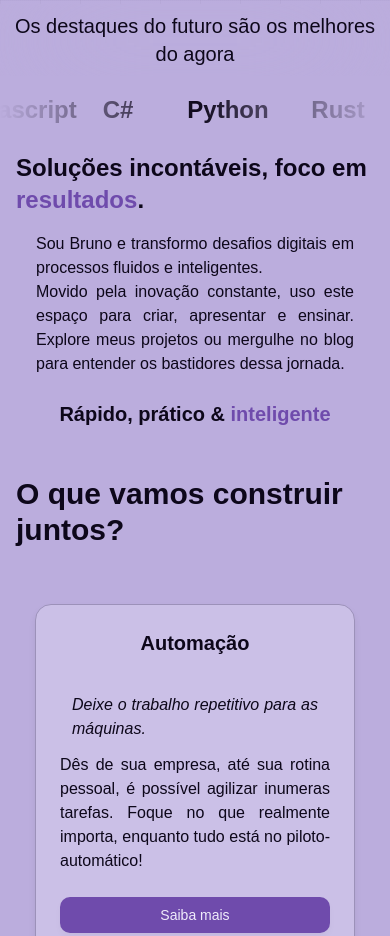
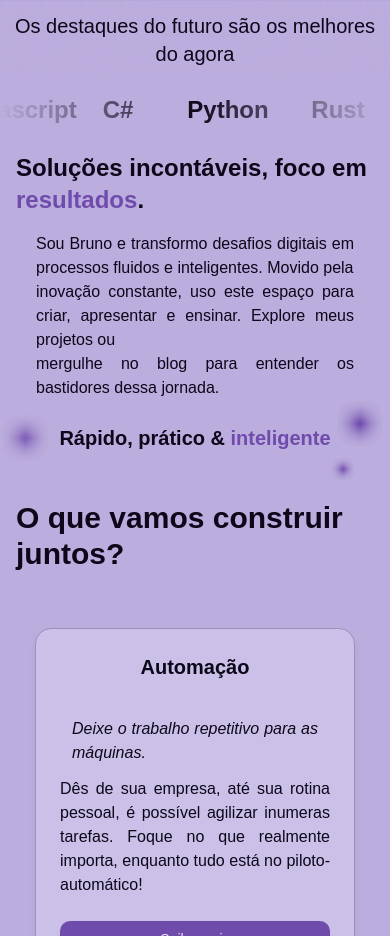
Before and after one commit to corrbrunno/website, a SvelteKit app: page / in a window 390 px wide. Shown: the part 840-1776 px from the top of the page. Built offline with nearby package versions, Linux system fonts and the light colour scheme.

Commit message:
style: creted custom sparkle and used animated on the impact-banner component

```diff
--- /dev/null
+++ b/src/lib/components/decorations/sparkle.svelte
@@ -0,0 +1,34 @@
+<script lang="ts">
+	import { cn } from "$lib/utils";
+
+
+	const {
+		class: className,
+		color = 'var(--primary)',
+		degreesRotation = 0,
+	}: { class?: string; color?: string; degreesRotation?: Number } = $props();
+</script>
+
+<div id="target" class={cn(className)} style="--target-color: {color}; --target-rotation: {degreesRotation}deg;">
+</div>
+
+<style>
+	#target {
+        aspect-ratio: 1/1;
+		background-color: var(--target-color);
+		transform: rotate(var(--target-roation));
+
+		-webkit-mask-image:
+			linear-gradient(to right, transparent, black, transparent),
+			linear-gradient(to bottom, transparent, black, transparent),
+			radial-gradient(circle, black 10%, transparent 90%);
+
+		mask-image:
+			linear-gradient(to right, transparent, black, transparent),
+			linear-gradient(to bottom, transparent, black, transparent),
+			radial-gradient(circle, black 10%, transparent 90%);
+
+		-webkit-mask-composite: source-over;
+		mask-composite: intersect;
+	}
+</style>
--- a/src/routes/(home)/impact-banner.svelte
+++ b/src/routes/(home)/impact-banner.svelte
@@ -1,25 +1,51 @@
-<section class="flex w-full overflow-x-clip flex-col items-center justify-center">
+<script>
+	import Sparkle from '$lib/components/decorations/sparkle.svelte';
+</script>
+
+<section class="flex w-full flex-col items-center justify-center overflow-x-clip">
 	<section
 		id="impact"
 		class="max-w-content-width relative flex flex-col items-center justify-between gap-2 p-4 before:hidden after:hidden md:flex-row md:before:block md:after:block"
 	>
-		<h1 class="select-none flex-0 relative pb-2 text-left text-2xl font-bold md:text-5xl">
+		<h1 class="relative flex-0 pb-2 text-left text-2xl font-bold select-none md:text-5xl">
 			Soluções incontáveis, foco em <mark class="text-primary bg-transparent">resultados</mark>.
 		</h1>
 		<p class="w-full max-w-lg px-5 text-justify whitespace-pre-line">
-			Sou Bruno e transformo desafios digitais em processos fluidos e inteligentes.
-			 Movido pela inovação constante, uso este espaço para criar, apresentar e ensinar. Explore meus projetos ou mergulhe no blog para entender os bastidores dessa jornada.
+			Sou Bruno e transformo desafios digitais em processos fluidos e inteligentes. Movido pela
+			inovação constante, uso este espaço para criar, apresentar e ensinar. Explore meus projetos ou
+			mergulhe no blog para entender os bastidores dessa jornada.
 		</p>
 		<h1
 			style="anchor-name: --slogan;"
-			class="select-none flex-0 relative w-fit items-center py-4 text-center text-xl font-bold md:pt-0 md:text-right md:text-5xl"
+			class="relative items-center py-4 text-center text-xl font-bold select-none md:pt-0 md:text-right md:text-5xl"
 		>
+			<Sparkle
+				class="md:invisible absolute top-1/2 left-0 aspect-square h-12 -translate-x-120/100 -translate-y-1/2 animate-[pulse_5s_ease-in-out_infinite]"
+			/>
+			<Sparkle
+				class="md:invisible absolute top-1/2 right-0 aspect-square h-12 translate-x-110/100 -translate-y-80/100 animate-[pulse_5s_ease-in-out_infinite_1s]"
+			/>
+
+			<Sparkle
+				class="md:invisible absolute top-1/2 right-0 aspect-square size-6 translate-x-100/100  translate-y-80/100 animate-[pulse_5s_ease-in-out_infinite_0.4s]"
+			/>
 			Rápido, prático & <mark class="text-primary bg-transparent">inteligente</mark>
 		</h1>
 	</section>
 </section>
 
 <style>
+
+	@keyframes floating-animation {
+		0%,
+		100% {
+			transform: translateY(0px) scale(1);
+		}
+		50% {
+			transform: translateY(-8px) scale(1.02);
+		}
+	}
+
 	#impact::after {
 		content: '';
 		z-index: -1;
@@ -45,21 +71,21 @@
 		height: 60vh;
 		border-radius: 50%;
 		background-image: radial-gradient(
-			color-mix(in oklab, var(--primary) 70%, transparent ),
+			color-mix(in oklab, var(--primary) 70%, transparent),
 			transparent 60%
 		);
 		transform: translateX(85%);
 		animation: pulse 10s infinite;
 	}
 
-    @keyframes pulse{
-        0%{
+	@keyframes pulse {
+		0% {
 			opacity: 1;
 		}
-        50%{
+		50% {
 			opacity: 0.3;
 		}
-        100%{
+		100% {
 			opacity: 1;
 		}
 	}
```
Lines whose indentation alone changed are shown as unchanged.
